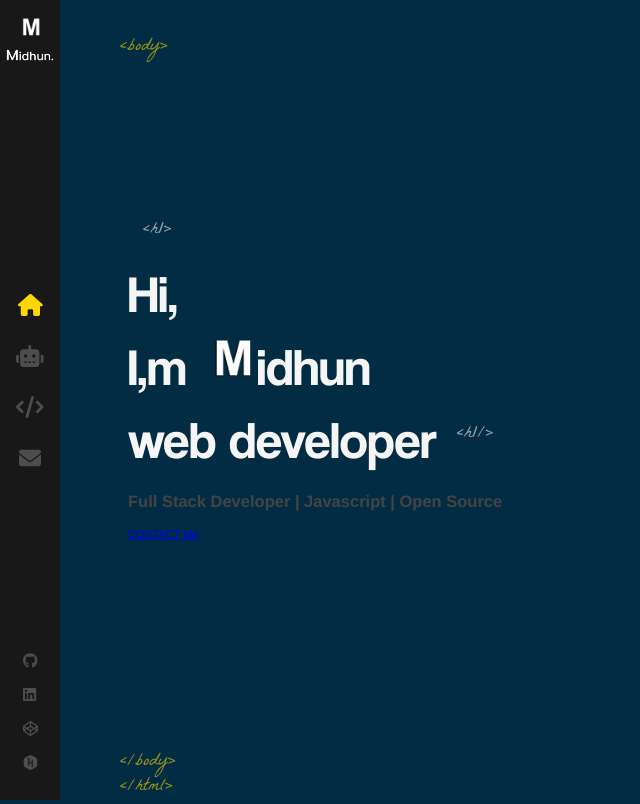
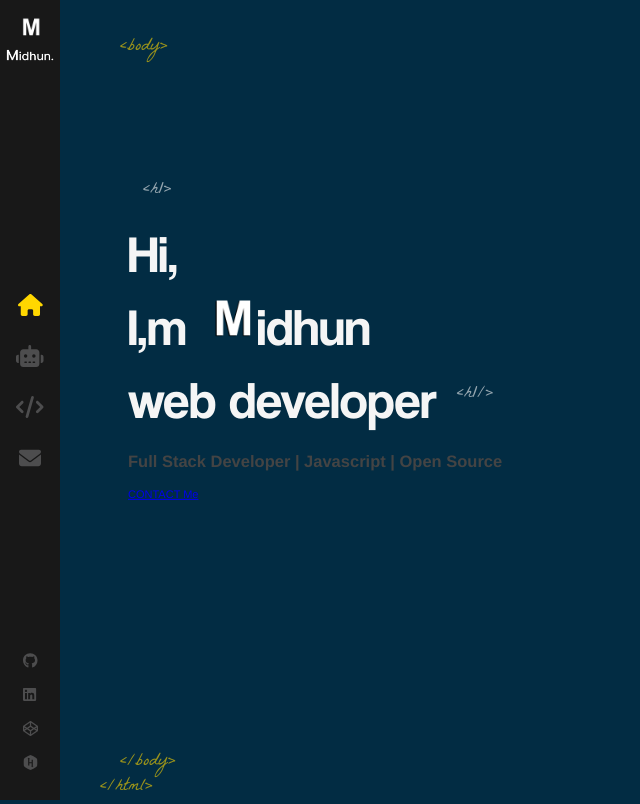
Before and after one commit to midhxn/portfolio, a React (Create React App) app: page / in a window 1280 px wide. Shown: the whole page, without its empty margins (0-640 px from the left). Built offline with nearby package versions, Linux system fonts and the light colour scheme.

Commit message:
style update'

```diff
--- a/src/components/Layout/index.scss
+++ b/src/components/Layout/index.scss
@@ -18,3 +18,20 @@
     font-size: 18px;
     font-family: 'La Belle Aurore';
 }
+
+.bottom-tag-html{
+    margin-left: -20px;
+}
+
+.container{
+    width: 100%;
+    will-change: contents;
+    height: 90%;
+    min-height: 566px;
+    position: absolute;
+    opacity: 0;
+    z-index: 1;
+    transform-style: preserve-3d;
+    animation: fadeIn 1s forwards;
+    animation-delay: 1s;
+}
```
